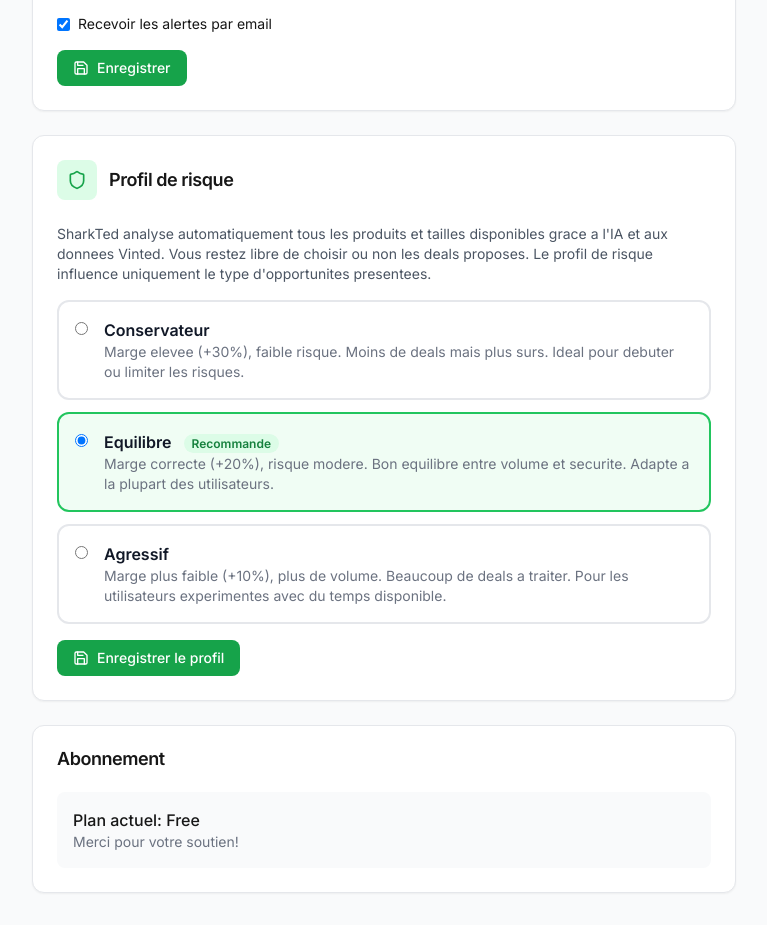
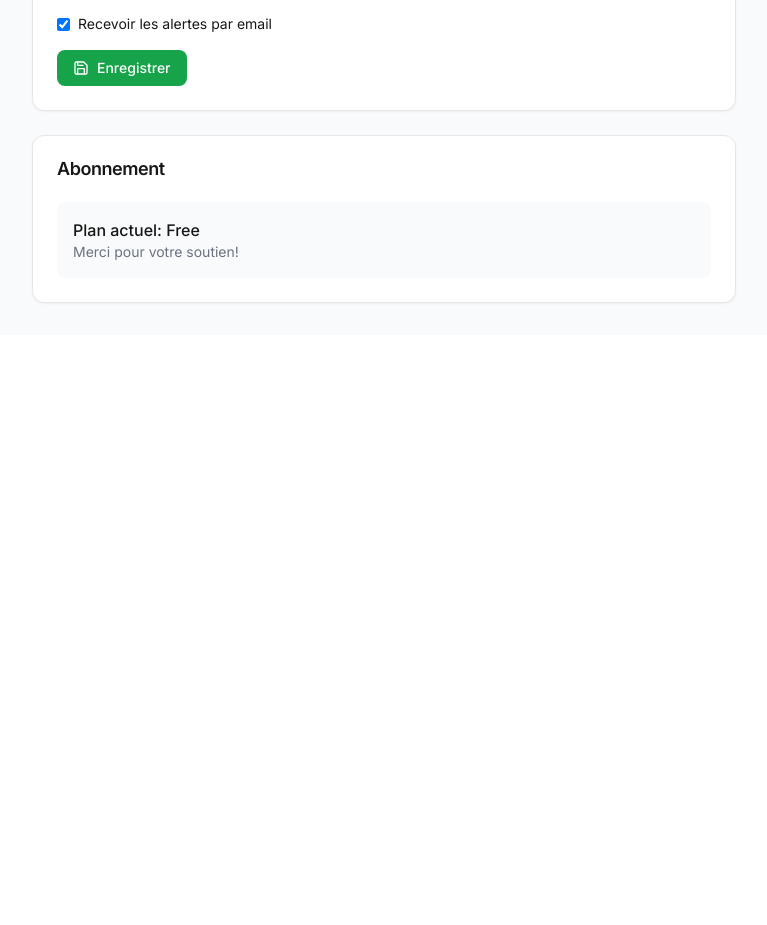
Before and after one commit to maous26/sharkted-front, a Next.js app in the folder apps/web/: page /dashboard/settings in a window 1280 px wide. Shown: the part 1300-2225 px from the top of the page, without its empty margins (256-1023 px from the left). After the commit the page ends 1635 px from the top, so only its background shows below. Built offline with nearby package versions, Linux system fonts and the light colour scheme; no server answers.

Commit message:
remove risk profile section - FlipScore threshold is sufficient

```diff
--- a/apps/web/app/dashboard/settings/page.tsx
+++ b/apps/web/app/dashboard/settings/page.tsx
@@ -1,7 +1,7 @@
 "use client";
 
 import { useState } from "react";
-import { Save, Bell, User, Shield, Info, TrendingUp, Clock, BarChart3, AlertTriangle } from "lucide-react";
+import { Save, Bell, User, Info, TrendingUp, Clock, BarChart3, AlertTriangle } from "lucide-react";
 import { Header } from "@/components/layout/header";
 import { Card, CardContent, CardHeader, CardTitle } from "@/components/ui/card";
 import { Input } from "@/components/ui/input";
@@ -19,10 +19,6 @@ export default function SettingsPage() {
   const [alertData, setAlertData] = useState({
     email_alerts: user?.email_alerts ?? true,
     alert_threshold: user?.alert_threshold || 70,
-  });
-
-  const [preferencesData, setPreferencesData] = useState({
-    risk_profile: user?.preferences?.risk_profile || "balanced",
   });
 
   const handleSaveProfile = async () => {
@@ -43,13 +39,6 @@ export default function SettingsPage() {
     }, 1000);
   };
 
-  const handleSavePreferences = async () => {
-    setSaving(true);
-    // TODO: Call API
-    setTimeout(() => {
-      setSaving(false);
-    }, 1000);
-  };
 
   return (
     <div>
@@ -241,106 +230,6 @@ export default function SettingsPage() {
           </CardContent>
         </Card>
 
-        {/* Preferences */}
-        <Card className="mb-6">
-          <CardHeader>
-            <div className="flex items-center gap-3">
-              <div className="w-10 h-10 rounded-lg bg-green-100 flex items-center justify-center">
-                <Shield className="text-green-600" size={20} />
-              </div>
-              <CardTitle>Profil de risque</CardTitle>
-            </div>
-          </CardHeader>
-          <CardContent className="space-y-4">
-            <p className="text-sm text-gray-600 mb-4">
-              SharkTed analyse automatiquement tous les produits et tailles disponibles grace a l'IA et aux donnees Vinted.
-              Vous restez libre de choisir ou non les deals proposes. Le profil de risque influence uniquement le type d'opportunites presentees.
-            </p>
-
-            <div className="space-y-3">
-              <label
-                className={`flex items-start gap-4 p-4 rounded-xl border-2 cursor-pointer transition-all ${
-                  preferencesData.risk_profile === "conservative"
-                    ? "border-green-500 bg-green-50"
-                    : "border-gray-200 hover:border-gray-300"
-                }`}
-                onClick={() => setPreferencesData({ risk_profile: "conservative" })}
-              >
-                <input
-                  type="radio"
-                  name="risk_profile"
-                  value="conservative"
-                  checked={preferencesData.risk_profile === "conservative"}
-                  onChange={() => setPreferencesData({ risk_profile: "conservative" })}
-                  className="mt-1"
-                />
-                <div>
-                  <p className="font-semibold text-gray-900">Conservateur</p>
-                  <p className="text-sm text-gray-500">
-                    Marge elevee (+30%), faible risque. Moins de deals mais plus surs.
-                    Ideal pour debuter ou limiter les risques.
-                  </p>
-                </div>
-              </label>
-
-              <label
-                className={`flex items-start gap-4 p-4 rounded-xl border-2 cursor-pointer transition-all ${
-                  preferencesData.risk_profile === "balanced"
-                    ? "border-primary-500 bg-primary-50"
-                    : "border-gray-200 hover:border-gray-300"
-                }`}
-                onClick={() => setPreferencesData({ risk_profile: "balanced" })}
-              >
-                <input
-                  type="radio"
-                  name="risk_profile"
-                  value="balanced"
-                  checked={preferencesData.risk_profile === "balanced"}
-                  onChange={() => setPreferencesData({ risk_profile: "balanced" })}
-                  className="mt-1"
-                />
-                <div>
-                  <p className="font-semibold text-gray-900">Equilibre <span className="text-xs bg-primary-100 text-primary-700 px-2 py-0.5 rounded-full ml-2">Recommande</span></p>
-                  <p className="text-sm text-gray-500">
-                    Marge correcte (+20%), risque modere. Bon equilibre entre volume et securite.
-                    Adapte a la plupart des utilisateurs.
-                  </p>
-                </div>
-              </label>
-
-              <label
-                className={`flex items-start gap-4 p-4 rounded-xl border-2 cursor-pointer transition-all ${
-                  preferencesData.risk_profile === "aggressive"
-                    ? "border-orange-500 bg-orange-50"
-                    : "border-gray-200 hover:border-gray-300"
-                }`}
-                onClick={() => setPreferencesData({ risk_profile: "aggressive" })}
-              >
-                <input
-                  type="radio"
-                  name="risk_profile"
-                  value="aggressive"
-                  checked={preferencesData.risk_profile === "aggressive"}
-                  onChange={() => setPreferencesData({ risk_profile: "aggressive" })}
-                  className="mt-1"
-                />
-                <div>
-                  <p className="font-semibold text-gray-900">Agressif</p>
-                  <p className="text-sm text-gray-500">
-                    Marge plus faible (+10%), plus de volume. Beaucoup de deals a traiter.
-                    Pour les utilisateurs experimentes avec du temps disponible.
-                  </p>
-                </div>
-              </label>
-            </div>
-
-            <Button onClick={handleSavePreferences} disabled={saving} className="mt-4">
-              <Save size={16} className="mr-2" />
-              Enregistrer le profil
-            </Button>
-          </CardContent>
-        </Card>
-
         {/* Subscription */}
         <Card>
           <CardHeader>
```
